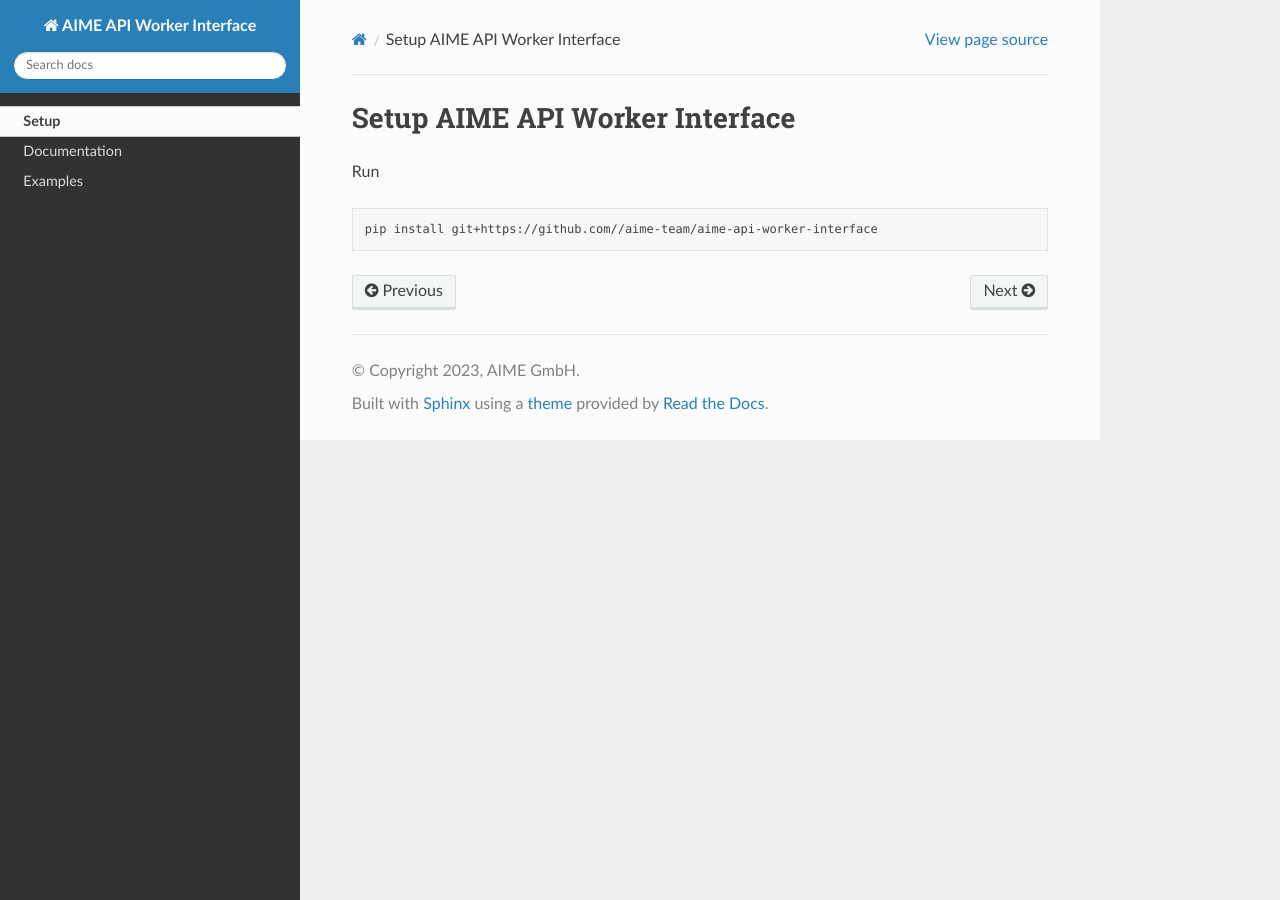
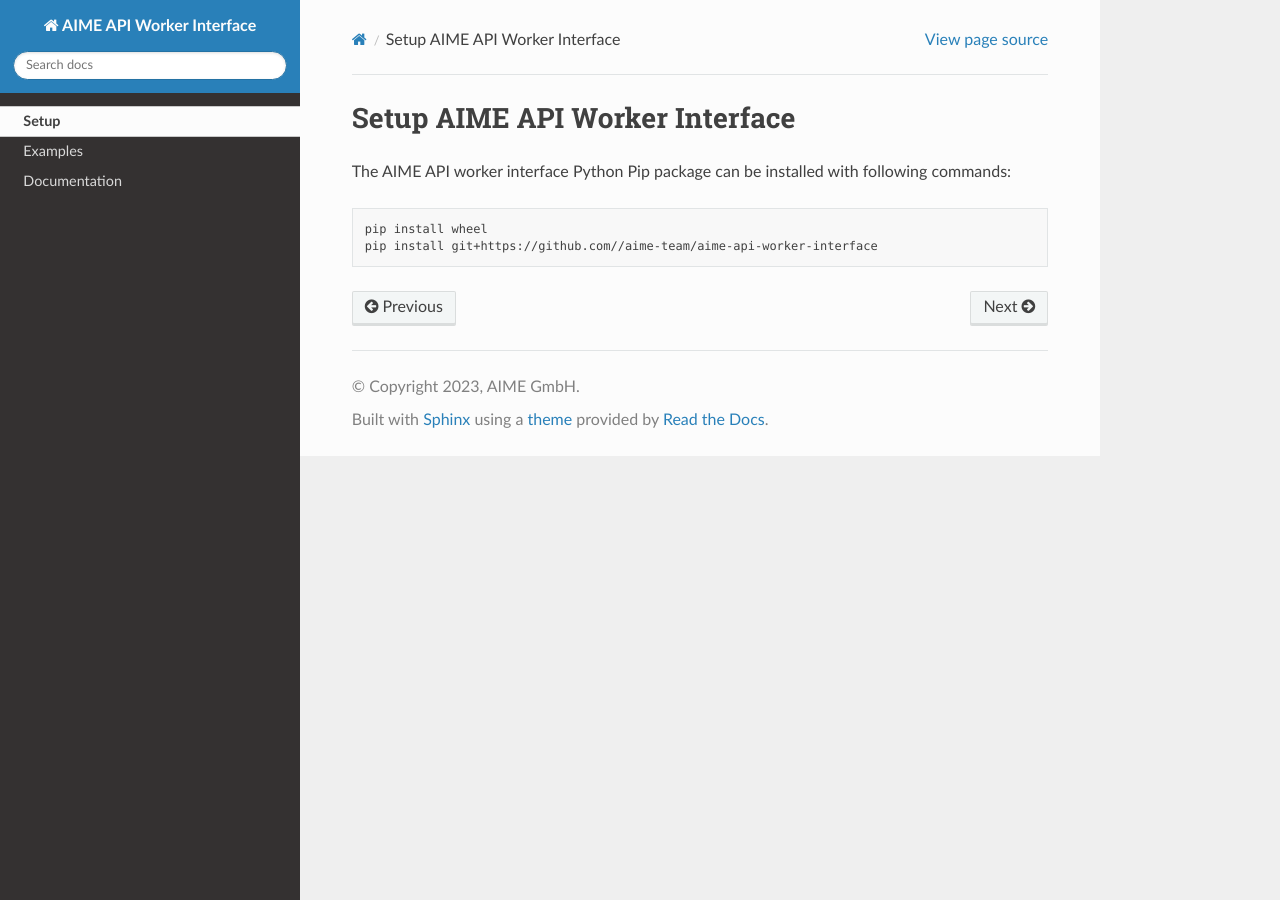
Before and after one commit to aime-team/aime-api-worker-interface, a Sphinx documentation site: the page built from docs/source/setup.rst, in a window 1280 px wide. Built offline with Sphinx 7.4.7 and the Read the Docs theme 2.0.0, drawn with Linux system fonts in a browser that asks for light colours.

Commit message:
updated docs

```diff
--- a/docs/source/index.rst
+++ b/docs/source/index.rst
@@ -18,9 +19,8 @@ API Worker Interface
    :hidden:
 
    Setup <setup>
+   Examples <examples>
    Documentation <api_worker_interface>
-   Examples <examples>
-
 
 
 .. note::
--- a/docs/source/setup.txt
+++ b/docs/source/setup.txt
@@ -1,7 +1,8 @@
 
-Run
+The AIME API worker interface Python Pip package can be installed with following commands:
 
 .. highlight:: shell
 .. code-block:: shell
 
+    pip install wheel
     pip install git+https://github.com//aime-team/aime-api-worker-interface
```
Also changed, not shown: other parts of docs/source/index.rst (+1 -0 lines), docs/source/about.txt (added, +9 -0 lines), 1 other file.
